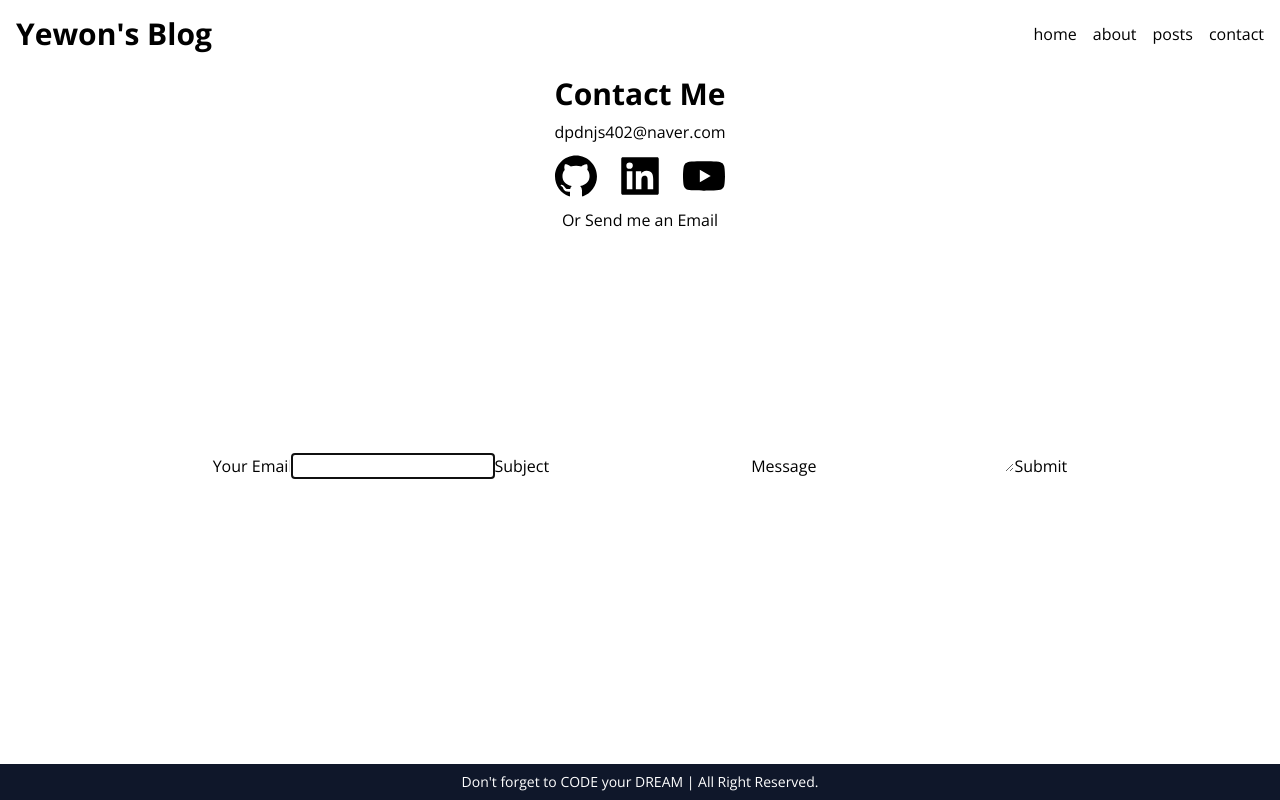
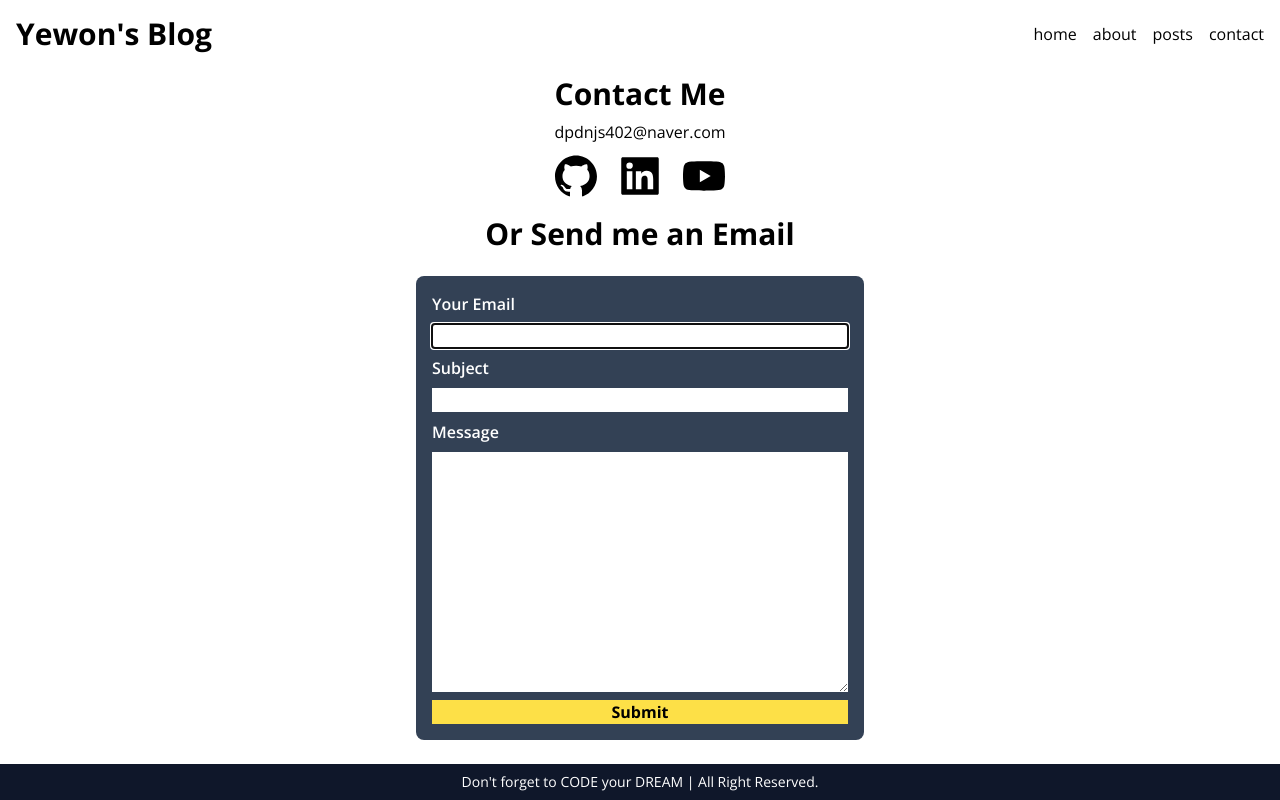
Before and after one commit to yewon97/nextjs-blog, a Next.js app: page /contact in a window 1280 px wide. Built offline with nearby package versions, Linux system fonts and the light colour scheme.

Commit message:
contact페이지 css 적용

```diff
--- a/src/app/contact/page.tsx
+++ b/src/app/contact/page.tsx
@@ -7,10 +7,12 @@ const LINKS = [
   { icon: <AiFillYoutube />, url: "" },
 ];
 
+const H2_CLASS = "text-3xl font-bold my-2";
+
 export default function ContactPage() {
   return (
     <section className="flex flex-col items-center">
-      <h2 className="text-3xl font-bold my-2">Contact Me</h2>
+      <h2 className={H2_CLASS}>Contact Me</h2>
       <p>dpdnjs402@naver.com</p>
       <ul className="flex gap-4 my-2">
         {LINKS.map((link, idx) => {
@@ -27,7 +29,7 @@ export default function ContactPage() {
           );
         })}
       </ul>
-      <h2>Or Send me an Email</h2>
+      <h2 className={H2_CLASS}>Or Send me an Email</h2>
       <ContactForm />
     </section>
   );
--- a/src/components/Banner.tsx
+++ b/src/components/Banner.tsx
@@ -12,7 +12,9 @@ export default function Banner({
   const icon = isSuccess ? "✅" : "🔥";
   return (
     <p
-      className={`p-2 ${isSuccess ? "bg-green-300" : "bg-red-300"}`}
+      className={`p-2 rounded-xl w-full text-center ${
+        isSuccess ? "bg-green-300" : "bg-red-300"
+      }`}
     >{`${icon} ${message}`}</p>
   );
 }
--- a/src/components/ContactForm.tsx
+++ b/src/components/ContactForm.tsx
@@ -8,6 +8,9 @@ type Form = {
   subject: string;
   message: string;
 };
+
+const LABEL_CLASS = "font-semibold";
+const INPUT_CLASS = "text-black px-1";
 
 export default function ContactForm() {
   const [form, setForm] = useState<Form>({
@@ -25,7 +28,6 @@ export default function ContactForm() {
 
   const onSubmit = (e: FormEvent<HTMLFormElement>) => {
     e.preventDefault();
-    console.log(form);
 
     setBanner({ message: "성공했습니다!", state: "success" });
 
@@ -35,10 +37,15 @@ export default function ContactForm() {
   };
 
   return (
-    <>
+    <section className="w-full max-w-md">
       {banner && <Banner banner={banner} />}
-      <form onSubmit={onSubmit}>
-        <label htmlFor="from">Your Email</label>
+      <form
+        onSubmit={onSubmit}
+        className="w-full flex flex-col gap-2 my-4 p-4 bg-slate-700 rounded-lg text-white"
+      >
+        <label htmlFor="from" className={LABEL_CLASS}>
+          Your Email
+        </label>
         <input
           type="email"
           id="from"
@@ -47,8 +54,11 @@ export default function ContactForm() {
           autoFocus
           value={form.from}
           onChange={onChange}
+          className={INPUT_CLASS}
         />
-        <label htmlFor="subject">Subject</label>
+        <label htmlFor="subject" className={LABEL_CLASS}>
+          Subject
+        </label>
         <input
           type="text"
           id="subject"
@@ -56,8 +66,11 @@ export default function ContactForm() {
           required
           value={form.subject}
           onChange={onChange}
+          className={INPUT_CLASS}
         />
-        <label htmlFor="message">Message</label>
+        <label htmlFor="message" className={LABEL_CLASS}>
+          Message
+        </label>
         <textarea
           rows={10}
           id="message"
@@ -65,9 +78,15 @@ export default function ContactForm() {
           required
           value={form.message}
           onChange={onChange}
+          className={INPUT_CLASS}
         />
-        <button type="submit">Submit</button>
+        <button
+          type="submit"
+          className="bg-yellow-300 font-bold text-black hover:bg-yellow-400"
+        >
+          Submit
+        </button>
       </form>
-    </>
+    </section>
   );
 }
```
